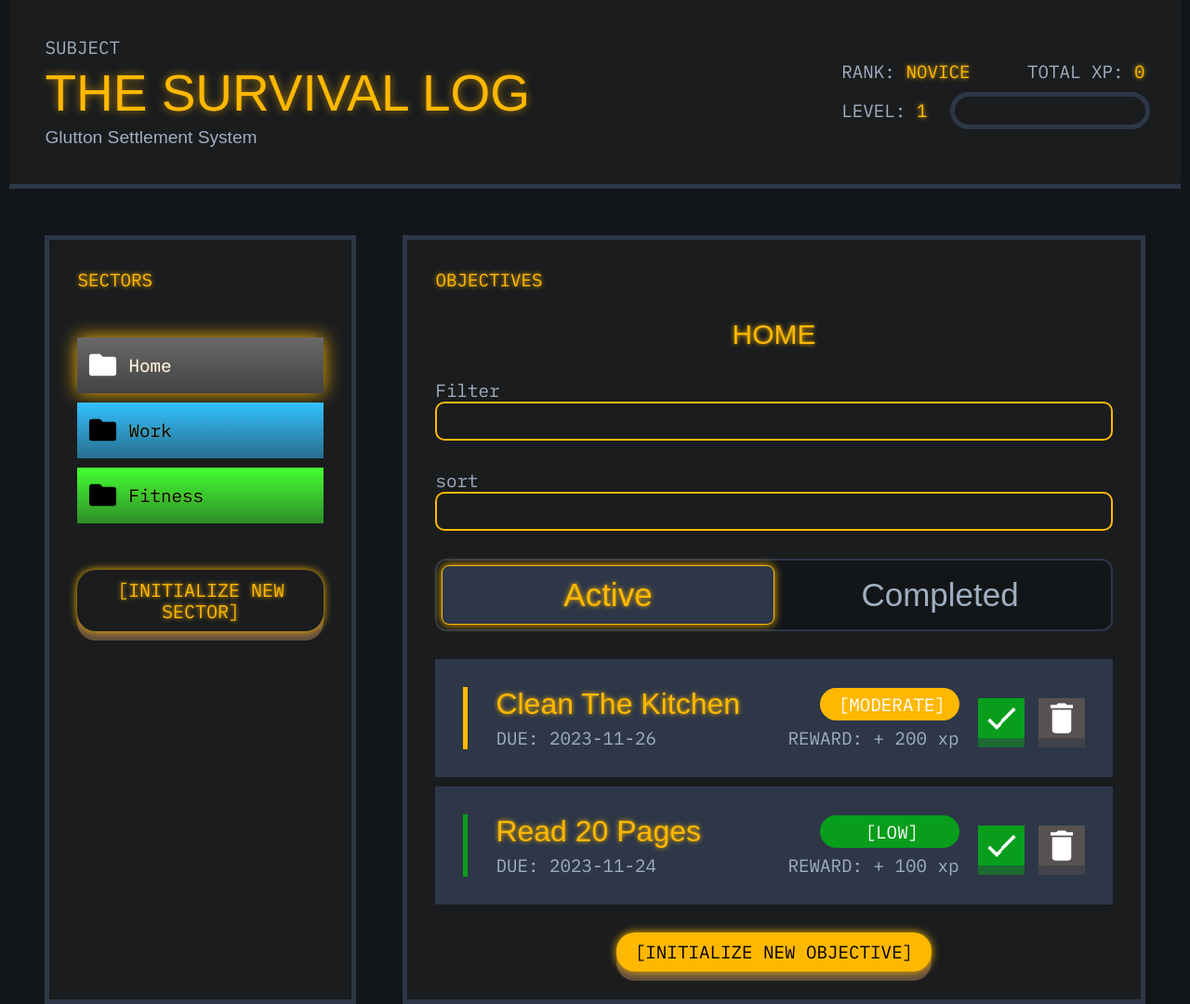
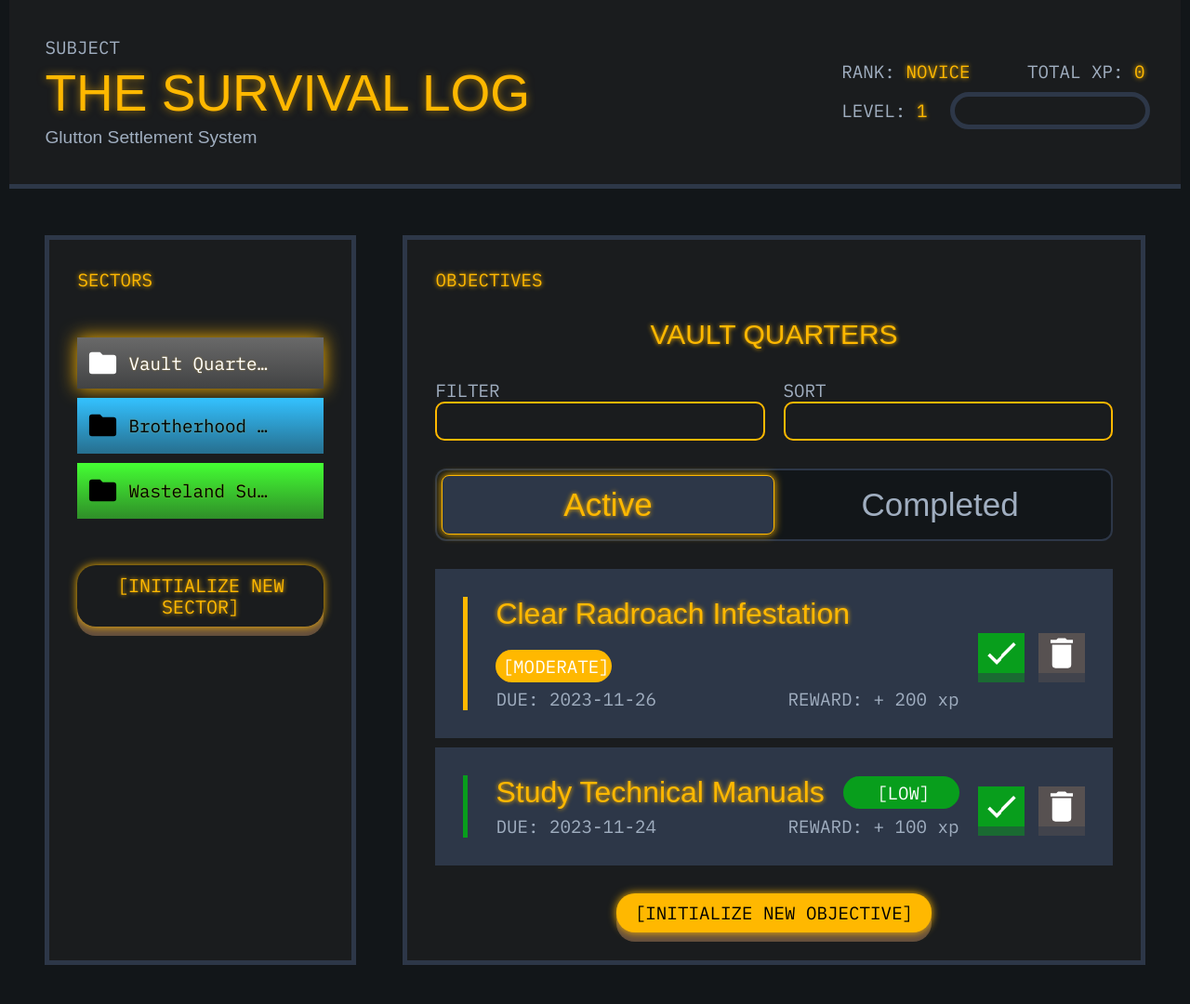
Before and after one commit to pontificust/odin-todo-list, a website built with webpack: page src/template.html in a window 1280 px wide. Shown: the whole page at 93% size. After the commit the page ends 1038 px from the top, so only its background shows below. Built offline with nearby package versions, Linux system fonts and the light colour scheme; files whose address does not match are found by name.

Commit message:
fix: clean up a bit

```diff
--- a/src/assets/css/global.css
+++ b/src/assets/css/global.css
@@ -767,7 +767,7 @@ header {
     z-index: 1;
 }
 
-.tasks__tab-input{
+.tasks__tab-input {
     display: none;
 }
 
@@ -790,8 +790,7 @@ header {
     color: #fff;
 }
 
-.tasks__tabs .tasks__tab-input:checked
-+ .tasks__tab-label {
+.tasks__tabs .tasks__tab-input:checked+.tasks__tab-label {
     color: var(--primary-amber-color);
     text-shadow: 0 0 5px var(--primary-amber-color);
 }
@@ -808,16 +807,25 @@ header {
     transition: all .4s;
 }
 
-#tab-active:checked ~ .tasks__tab-slider {
+#tab-active:checked~.tasks__tab-slider {
     transform: translateX(0%);
     border: 1px solid var(--primary-amber-color);
     box-shadow: 0 0 10px var(--primary-amber-color);
 }
 
-#tab-completed:checked ~ .tasks__tab-slider {
+#tab-completed:checked~.tasks__tab-slider {
     transform: translateX(100%);
     border: 1px solid var(--primary-amber-color);
     box-shadow: 0 0 10px var(--primary-amber-color);
+}
+
+.tasks__fields-wrapper {
+    display: flex;
+    gap: 20px;
+}
+
+.tasks__field {
+    flex: 1;
 }
 
 .tasks__cards {
@@ -861,7 +869,7 @@ header {
 }
 
 .tasks__priority {
-    width: max(110px, 30%);
+    width: max(110px, 25%);
     text-align: center;
     background-color: var(--status-red-color);
     color: #fff;
@@ -1033,7 +1041,7 @@ input[type="date"]::-webkit-calendar-picker-indicator {
     background-image: url('../img/calendar.svg');
     width: 30px;
     height: 30px;
-    top: 12px;
+    top: 10px;
     right: 10px;
     pointer-events: none;
 }
@@ -1091,12 +1099,13 @@ option {
 
 .popup__input#color {
     display: none;
+
 }
 
 .popup__label[for="color"] {
     display: flex;
     justify-content: space-between;
-    margin-bottom: 10px;
+    align-items: end;
 }
 
 .popup__label[for="color"]::after {
@@ -1106,6 +1115,11 @@ option {
     background-color: var(--user-input-color);
     border-radius: 50%;
     cursor: pointer;
+}
+
+.popup__label {
+    margin-bottom: 8px;
+    text-transform: uppercase;
 }
 
 .close {
@@ -1124,8 +1138,7 @@ option {
 }
 
 .hide {
-    opacity: 0;
-    visibility: hidden;
+    display: none;
 }
 
 .complete {
@@ -1141,6 +1154,10 @@ option {
     .tasks__card-btns {
         flex-wrap: wrap;
     }
+
+    .aside__menu-name {
+        width: 30%;
+    }
 }
 
 /* main styles end */
--- a/src/index.js
+++ b/src/index.js
@@ -26,8 +26,7 @@ window.addEventListener('DOMContentLoaded', () => {
     // 1. Load data form the localStorage
     if (storageManager.isEmpty()) {
         stateManager.addUser(user);
-        projects.forEach( project => {
-            console.log(project)
+        projects.forEach(project => {
             stateManager.addProject(project)
 
         });
--- a/src/modules/controllers/EventHandler.js
+++ b/src/modules/controllers/EventHandler.js
@@ -40,7 +40,6 @@ export class EventHandler {
             },
             'openProject': (e) => {
                 let { currentProjectId } = stateManager.uiState;
-                console.log(stateManager.uiState.currentProjectId)
                 const prevProjectCard = document.querySelector(`[data-id="${currentProjectId}"]`);
                 prevProjectCard.classList.remove('active');
 
@@ -89,7 +88,6 @@ export class EventHandler {
                 const filterName = e.target.value;
 
                 stateManager.setUIState('activeFilter', filterName);
-                console.log(stateManager.uiState)
                 renderManager.renderTasks();
             },
             'sort': (e) => {
--- a/src/modules/data/sampleData.js
+++ b/src/modules/data/sampleData.js
@@ -2,49 +2,61 @@ import { Task } from "../models/Task.js";
 
 const tasks = [
     new Task({
-        title: 'Buy groceries',
-        description: 'Milk, eggs, bread, and coffee',
+        title: 'Secure Purified Water',
+        description: 'Scavenge for un-irradiated water or repair the filtration unit.',
         dueDate: '2023-11-25',
         priority: 'critical'
     }),
     new Task({
-        title: 'Clean the kitchen',
-        description: 'Mop the floor and wipe counters',
+        title: 'Clear Radroach Infestation',
+        description: 'Exterminate the pests in the lower maintenance tunnels.',
         dueDate: '2023-11-26',
         priority: 'moderate'
     }),
     new Task({
-        title: 'Read 20 pages',
-        description: 'Continue reading "Clean Code"',
+        title: 'Study Technical Manuals',
+        description: 'Review pre-war schematics to increase Science and Repair skills.',
         dueDate: '2023-11-24',
         priority: 'low'
     }),
     new Task({
-        title: 'Finish project report',
-        description: 'Complete the final summary for the client',
+        title: 'Update Overseer Logs',
+        description: 'Compile the weekly settlement survival statistics for the vault record.',
         dueDate: '2023-11-23',
         priority: 'critical'
+    }),
+    new Task({
+        title: 'Scout Glowing Sea',
+        description: 'Monitor radiation levels at the settlement perimeter.',
+        dueDate: '2023-11-28',
+        priority: 'moderate'
+    }),
+    new Task({
+        title: 'Calibrate Power Armor',
+        description: 'Perform a full diagnostic on the T-51 hydraulic joints.',
+        dueDate: '2023-11-30',
+        priority: 'low'
     })
 ];
 
 export const projects = [
     {
-        title: 'home',
+        title: 'Vault Quarters',
         color: '#696969',
         activeTasks: [tasks[1], tasks[2]],
-        completedTasks: [tasks[3], tasks[0]],
+        completedTasks: [tasks[3]],
         id: 'defaultProject',
     },
     {
-        title: 'Work',
+        title: 'Brotherhood Ops',
         color: '#33c1ff',
-        activeTasks: [tasks[3], tasks[0]],
-        completedTasks: [tasks[1], tasks[2]]
+        activeTasks: [tasks[3], tasks[5]],
+        completedTasks: [tasks[0]]
     },
     {
-        title: 'Fitness',
+        title: 'Wasteland Survival',
         color: '#44ff33',
-        activeTasks: tasks,
-        completedTasks: []
+        activeTasks: [tasks[0], tasks[4]],
+        completedTasks: [tasks[1], tasks[2]]
     }
 ];
--- a/src/modules/views/createElement.js
+++ b/src/modules/views/createElement.js
@@ -3,8 +3,8 @@ export const createElement = ({ tag, content, attributes }) => {
     const isSvg = ['svg', 'path', 'circle', 'rect', 'line'].includes(tag);
 
     const element = isSvg ? document.createElementNS(svgNS, tag) :
-    document.createElement(tag);
-    if(attributes && attributes.className){
+        document.createElement(tag);
+    if (attributes && attributes.className) {
         element.classList.add(...attributes.className.split(' '));
     }
     if (content) {
--- a/src/template.html
+++ b/src/template.html
@@ -38,8 +38,9 @@
         <section class="tasks">
             <h2 class="tasks__title">Objectives</h2>
             <h2 class="tasks__sector-title">Objectives</h2>
-            <div class="tasks__filter-wrapper">
-                <label for="filter">Filter</label>
+            <div class="tasks__fields-wrapper">
+                <div class="tasks__field">
+                    <label class="popup__label" for="filter">Filter</label>
                     <div class="tasks__select-wrapper">
                         <select class="popup__input" name="filter" id="filter" data-id="filter" required>
                             <option value="filterOff" selected></option>
@@ -51,10 +52,10 @@
                         </select>
                     </div>
                 </div>
-            <div class="tasks__filter-wrapper">
-                <label for="sort">sort</label>
+                <div class="tasks__field">
+                    <label class="popup__label" for="sort">Sort</label>
                     <div class="tasks__select-wrapper">
-                    <select class="popup__input" name="filter" id="sort" data-id="filter" required>
+                        <select class="popup__input" name="sort" id="sort" data-id="sort" required>
                             <option value="sortOff" selected></option>
                             <option value="priority">priority</option>
                             <option value="chronological">chronological</option>
@@ -62,9 +63,10 @@
                         </select>
                     </div>
                 </div>
+            </div>
             <div class="tasks__tabs">
-                <input checked type="radio" id="tab-active" name="task-status" class="tasks__tab-input" data-id="openTab"
-                    data-tab-type="openActive">
+                <input checked type="radio" id="tab-active" name="task-status" class="tasks__tab-input"
+                    data-id="openTab" data-tab-type="openActive">
                 <label for="tab-active" class="tasks__tab-label">Active</label>
                 <input type="radio" id="tab-completed" name="task-status" class="tasks__tab-input" data-id="openTab"
                     data-tab-type="openCompleted">
@@ -83,7 +85,7 @@
             <form action="#" class="popup" data-id="task">
                 <h2 class="popup__title">>>system input: new objective</h2>
                 <div class="popup__field">
-                    <label for="title" class="popup__label">Objective label</label>
+                    <label for="title" class="popup__label">Objective label *</label>
                     <input id="title" name="title" type="text" maxlength="50" class="popup__input" required>
                 </div>
                 <div class="popup__field">
@@ -91,13 +93,13 @@
                     <textarea id="description" name="description" class="popup__input"></textarea>
                 </div>
                 <div class="popup__field">
-                    <label for="date" class="popup__label">timeline</label>
+                    <label for="date" class="popup__label">timeline *</label>
                     <div class="popup__date-wrapper">
                         <input id="date" name="dueDate" type="date" class="popup__input" required>
                     </div>
                 </div>
                 <div class="popup__field">
-                    <label for="priority">threat level</label>
+                    <label for="priority">threat level *</label>
                     <div class="popup__select-wrapper">
                         <select class="popup__input" name="priority" id="priority" required>
                             <option value="critical">Critical</option>
@@ -118,11 +120,11 @@
             <form action="#" class="popup" data-id="project">
                 <h2 class="popup__title">>>system input: new sector</h2>
                 <div class="popup__field">
-                    <label for="title" class="popup__label">sector label</label>
+                    <label for="title" class="popup__label">sector label *</label>
                     <input id="title" name="title" type="text" maxlength="120" class="popup__input" required>
                 </div>
                 <div class="popup__field">
-                    <label for="color" class="popup__label">objective color</label>
+                    <label for="color" class="popup__label">objective color *</label>
                     <input type="color" id="color" name="color" class="popup__input" required>
                     <output class="popup__output" name="color" for="color">Your color</output>
                 </div>
```
Also changed, not shown: src/modules/controllers/StateManager.js (+3 -5 lines), src/modules/views/RenderManager.js (+5 -5 lines), src/modules/views/projectStructure.js (+7 -7 lines), src/modules/views/taskStructure.js (indentation only). Lines whose indentation alone changed are shown as unchanged.
